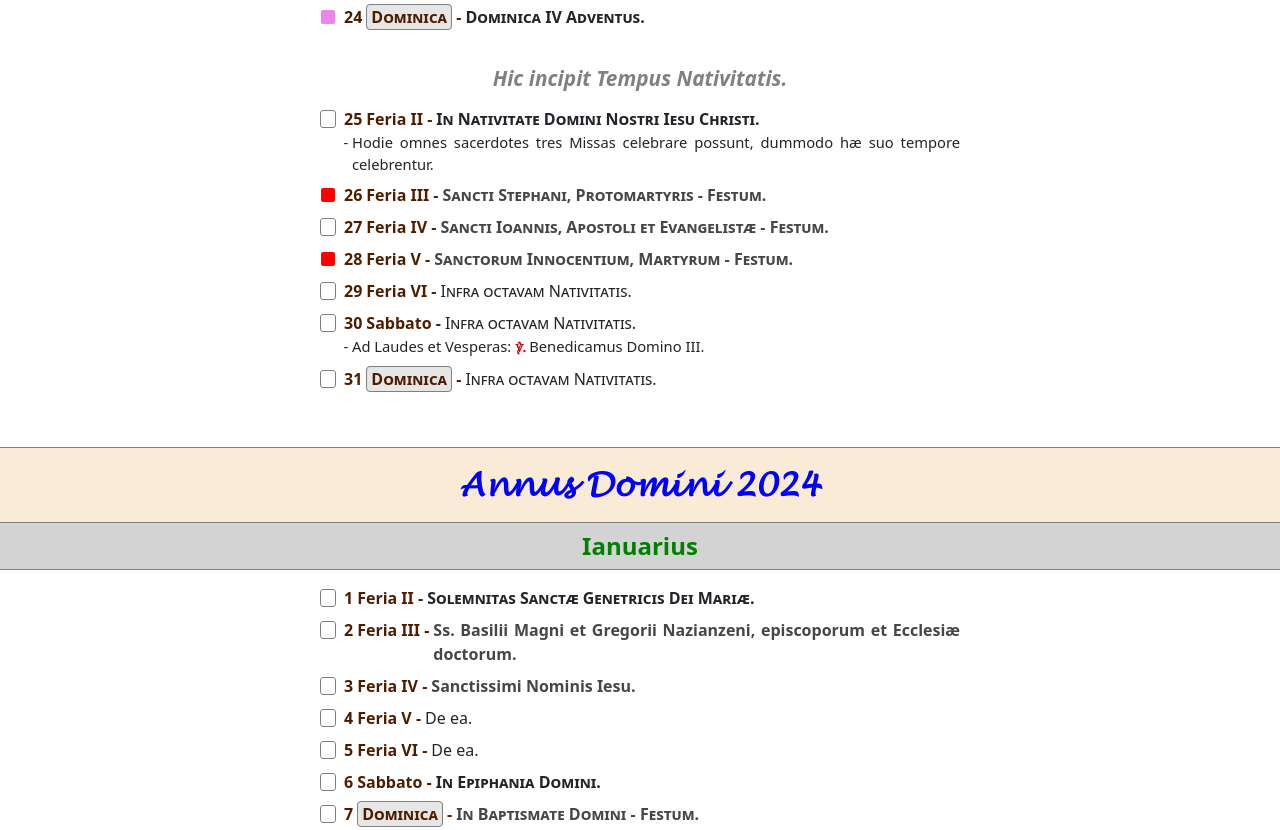
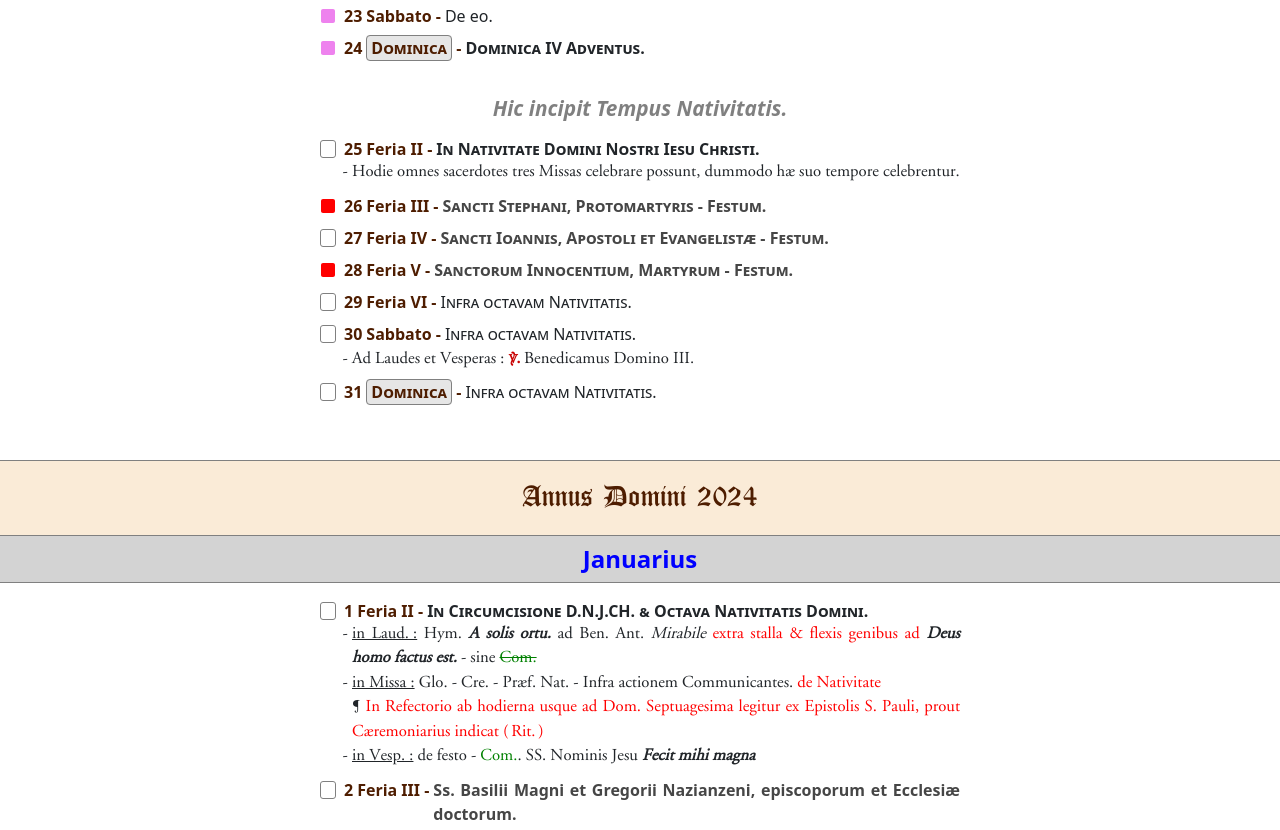
Before and after one commit to Augustinus-Altovadensis/ordomatic, a plain HTML site: page index.html in a window 1280 px wide. Shown: the part 1282-2112 px from the top of the page. Drawn offline with Linux system fonts and the light colour scheme.

Commit message:
First experiments

```diff
--- a/index.html
+++ b/index.html
@@ -10,7 +10,9 @@
         <link rel="stylesheet" href="static/css/colors.css">
         <link rel="stylesheet" href="static/css/ordomatic.css">
 
-        <style>@font-face{font-family: "LucidaHW"; src: url("static/fonts/TR Lucida Handwriting Italic.ttf")}</style>
+        <style>@font-face{font-family: "LucidaHW"; src: url("static/fonts/CloisterBoldCE.ttf")}</style>
+        <style>@font-face{font-family: "Cloister"; src: url("static/fonts/CloisterBoldCE.ttf")}</style>
+        <style>@font-face{font-family: "Bookman"; src: url("static/fonts/BookmanBT-Cist-Roman.otf")}</style>
         <style>@font-face{font-family: "FlavGaramond"; src: url("static/fonts/FlavGaramondRegular.ttf")}</style>
         <style>@font-face{font-family: "GregPlantin"; src: url("static/fonts/GregPlantin-Regular.ttf")}</style>
     </head>
@@ -19,7 +21,7 @@
         <nav class="navbar navbar-expand-sm navbar-dark bg-dark sticky-top">
             <div id="nav" class="col-11">
                 <span id="logo" class="fas fa-frog green mx-2"></span>
-                <span id="title" class="orange my-0">Ordomatic</span>
+                <span id="title" class="white my-1">Ordomatic: Ordo Officii Divini Cisterciensis</span>
             </div>
             <div class="col-1 pe-3">
                 <input id="select_year" type="number" class="col-2 form-control form-control-sm">
--- a/static/css/ordomatic.css
+++ b/static/css/ordomatic.css
@@ -8,8 +8,8 @@ ul {
 }
 
 #title {
-    font-family: LucidaHW;
-    font-size: 1.8em;
+    font-family: Cloister;
+    font-size: 2.2em;
 }
 
 .title,
@@ -117,7 +117,8 @@ ul {
 }
 
 .body {
-    font-size: 0.92em;
+    font-family: FlavGaramond;
+    font-size: 1.02em;
 }
 
 .dominica {
--- a/static/js/data_sancto.js
+++ b/static/js/data_sancto.js
@@ -3,8 +3,14 @@ const days_sancto = {
     'force': 120,
     'before': '',
     'color': 'white',
-    'header': '<span class="solemnitas-major">Solemnitas Sanctæ Genetricis Dei Mariæ.</span>',
-    'body': '',
+    'header': '<span class="solemnitas-major">In Circumcisione D.N.J.CH. & Octava Nativitatis Domini.</span>',
+    'body':
+      '<ul>\
+        <li><u>in Laud.:</u> Hym. <b><i>A solis ortu.</i></b> ad Ben. Ant. <i>Mirabile</i> <font color="red">extra stalla & flexis genibus ad</font> <b><i>Deus homo factus est.</i></b> - sine <font color="green"><del>Com.</del></font></li>\
+        <li><u>in Missa:</u> Glo. - Cre. - Præf. Nat. - Infra actionem Communicantes. <font color="red">de Nativitate</font></li>\
+        ¶ <font color="red">In Refectorio ab hodierna usque ad Dom. Septuagesima legitur ex Epistolis S. Pauli, prout Cæremoniarius indicat (Rit.)</font>\
+        <li><u>in Vesp.:</u> de festo - <font color="green">Com.</font>. SS. Nominis Jesu <b><i>Fecit mihi magna</i></b></li>\
+      </ul>',
     'after': '',
   },
   '01_02': {
--- a/static/js/functions.js
+++ b/static/js/functions.js
@@ -3,11 +3,11 @@ function weekday_human_readable(weekday) {
 }
 
 function month_human_readable(month) {
-  return ['Ianuarius', 'Februarius', 'Martius - Sancto Ioseph consecratus', 'Aprilis', 'Maius - Beatæ Mariæ Virgini consecratus', 'Iunius - Sacratissimo Iesu Cordi consecratus', 'Iulius', 'Augustus', 'September', 'October - Sanctis Angelis consecratus', 'November - Fidelibus defunctis consecratus', 'December'][month];
+  return ['Januarius', 'Februarius', 'Martius', 'Aprilis', 'Majus - Beatæ Mariæ Virgini consecratus', 'Junius - Sacratissimo Cordi D.N.J.C. consecratus', 'Julius', 'Augustus', 'September', 'October', 'November', 'December'][month];
 }
 
 function month_human_readable_genitive(month) {
-  return ['Ianuarii', 'Februarii', 'Martii', 'Aprilis', 'Maii', 'Iunii', 'Iulii', 'Augusti', 'Septembris', 'Octobris', 'Novembris', 'Decembris'][month];
+  return ['Januarii', 'Februarii', 'Martii', 'Aprilis', 'Maji', 'Junii', 'Julii', 'Augusti', 'Septembris', 'Octobris', 'Novembris', 'Decembris'][month];
 }
 
 function get_christmas_date(year) {
@@ -97,16 +97,16 @@ function component(date, year, month, day, weekday, before, color, header, body,
   // New year? new month?:
   if (date.getFullYear() != year) {
     year = date.getFullYear();
-    block_new_year = '<div class="year blue mt-5">' + year + '</div>';
+    block_new_year = '<div class="year brown mt-5">' + year + '</div>';
     if (date.getMonth() != month) {
       month = date.getMonth();
-      block_new_month = '<div class="month green mb-3">Ianuarius</div>';
+      block_new_month = '<div class="month blue mb-3">Januarius</div>';
     }
   } else {
     block_new_year = '';
     if (date.getMonth() != month) {
       month = date.getMonth();
-      block_new_month = '<div class="month green my-3">' + month_human_readable(month) + '</div>';
+      block_new_month = '<div class="month blue my-3">' + month_human_readable(month) + '</div>';
     } else {
       block_new_month = '';
     }
```
Also changed, not shown: static/fonts/BookmanBT-Cist-Roman.otf (added), static/fonts/CloisterBoldCE.ttf (added), 1 other file.
